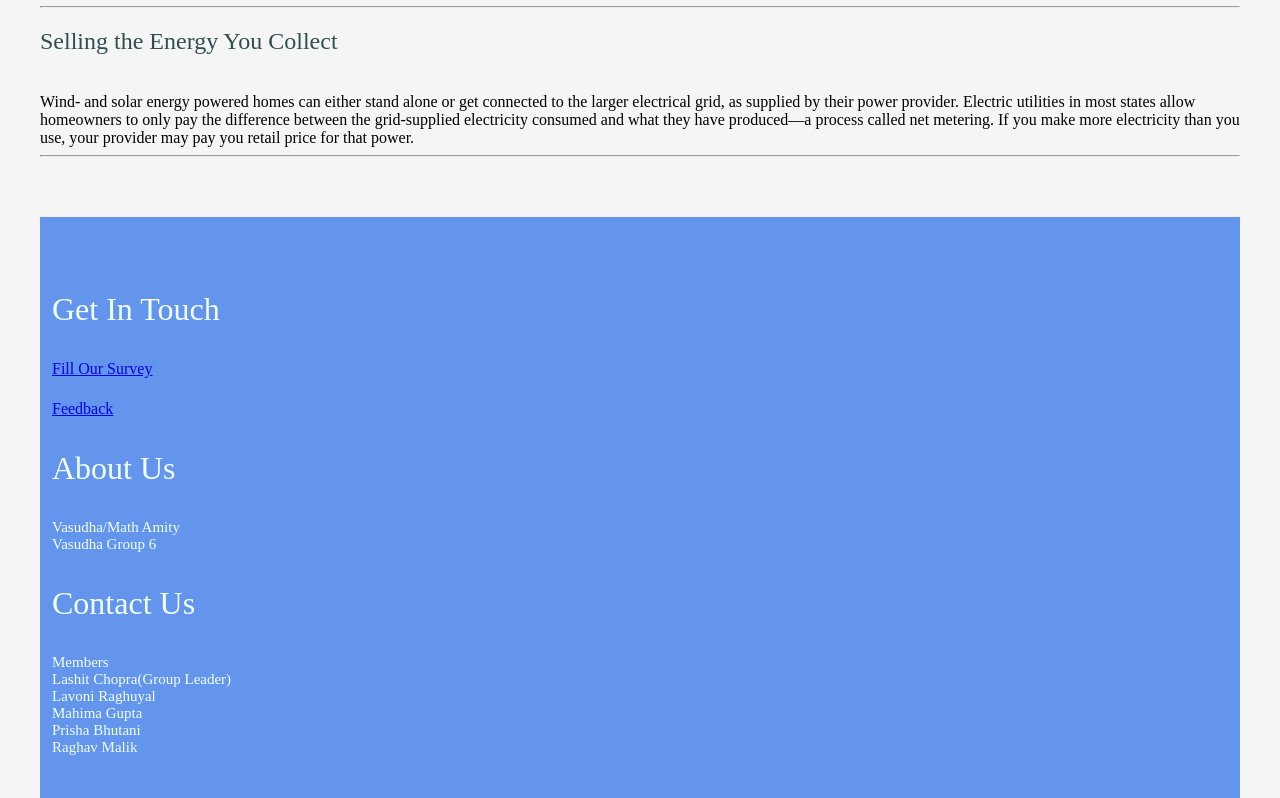
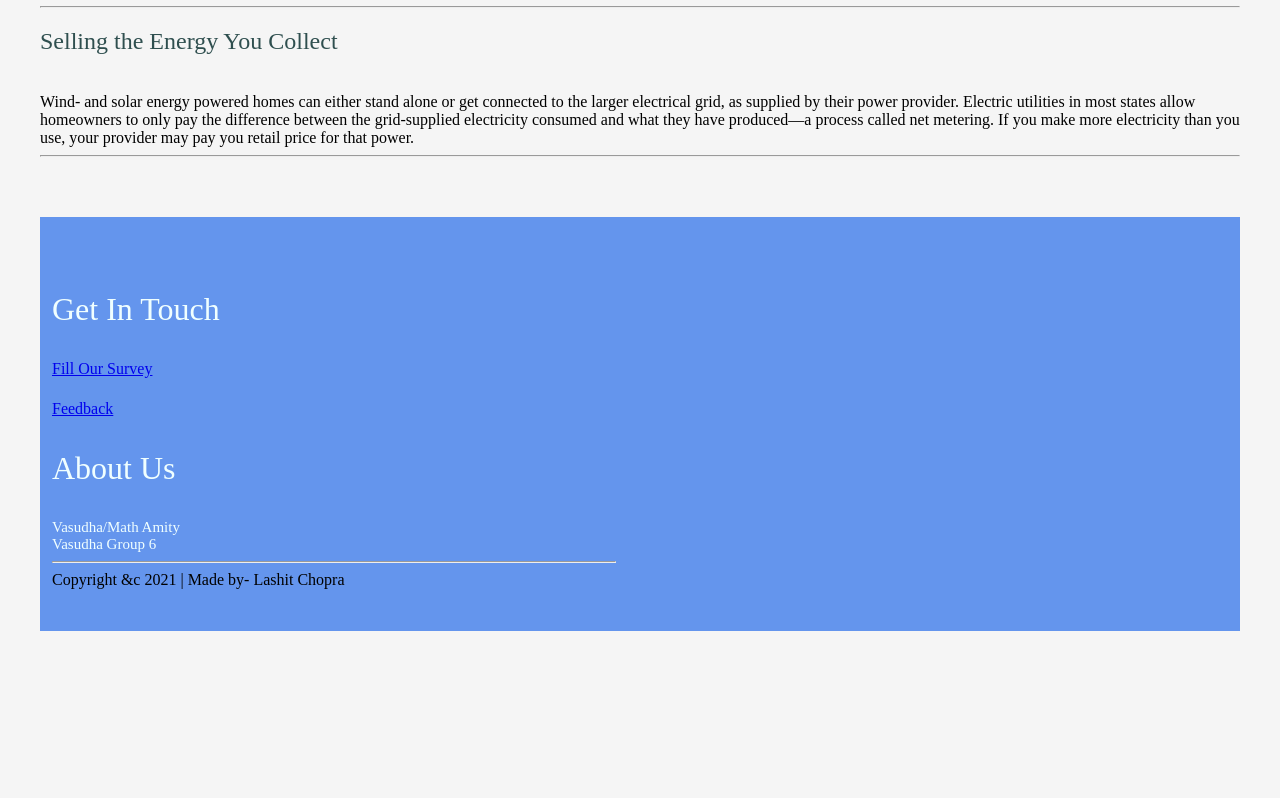
Before and after one commit to LASHITCHOPRA/project-based_website-, a plain HTML site: page index.html in a window 1280 px wide. Shown: the part 2426-3224 px from the top of the page. After the commit the page ends 3057 px from the top, so only its background shows below. Drawn offline with Linux system fonts and the light colour scheme.

Commit message:
Update index.html

```diff
--- a/index.html
+++ b/index.html
@@ -264,7 +264,7 @@ Wind- and solar energy powered homes can either stand alone or get connected to
 
 
 
-          <!--produts ends-->
+          <!--detail ends-->
 
         <!--Footer-->
         <footer>
@@ -276,15 +276,8 @@ Wind- and solar energy powered homes can either stand alone or get connected to
                 <h3> About Us</h3>
             <li>Vasudha/Math Amity </li>
                 <li>Vasudha Group 6<br> </li>
-                <h3> Contact Us</h3>
-
-                <li>Members </li>
-                <li> Lashit Chopra(Group Leader)<br>
-                Lavoni Raghuyal <br>
-                Mahima Gupta <br>
-                Prisha Bhutani<br>
-                Raghav Malik<br>
-                </li>
+                <hr>
+                Copyright &c 2021 | Made by- Lashit Chopra
             </ul>
 
           </footer>
```
